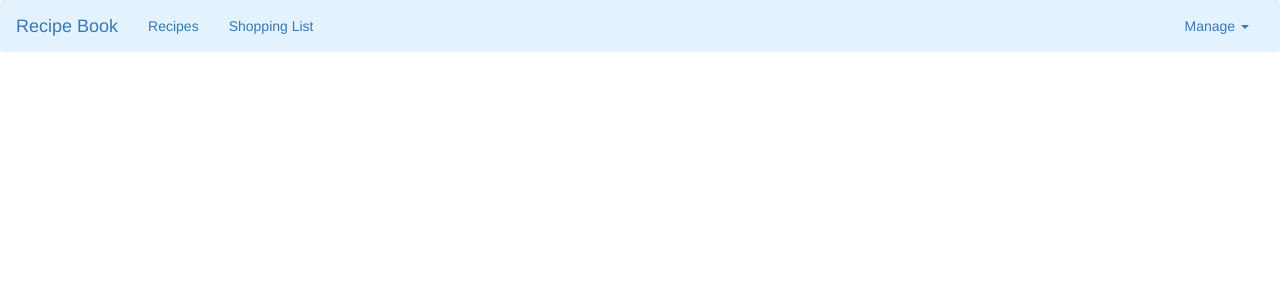
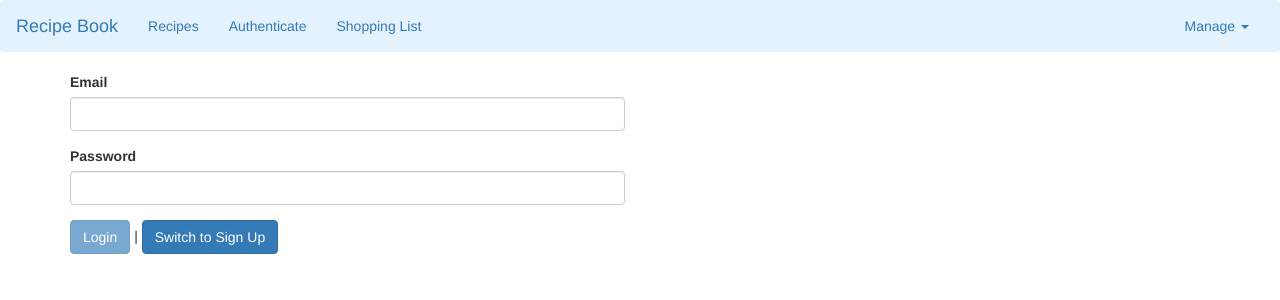
Before and after one commit to younesturki/AngularProject, an Angular app: page /auth in a window 1280 px wide. Before the commit this address led to /. Shown: the top 300 px of the page. Built offline with nearby package versions, Linux system fonts and the light colour scheme.

Commit message:
authenticate

```diff
--- a/src/app/app-routing.module.ts
+++ b/src/app/app-routing.module.ts
@@ -6,6 +6,7 @@ import { RecipeDetailComponent } from "./recipes/recipe-detail/recipe-detail.com
 import { RecipeStartComponent } from "./recipes/recipe-start/recipe-start.component";
 import { RecipeEditComponent } from "./recipes/recipe-edit/recipe-edit.component";
 import { RecipesResolverService } from "./recipes/recipes-resolver.service";
+import { AuthComponent } from "./auth/auth.component";
 
 const appRoutes: Routes = [
     {path: '' , redirectTo: '/recipes', pathMatch: 'full'},
@@ -16,6 +17,7 @@ const appRoutes: Routes = [
        { path: ':id/edit' , component: RecipeEditComponent, resolve: [RecipesResolverService] }
     ] },
     {path: 'shopping-list' , component: ShoppingListComponent },
+    {path: 'auth', component: AuthComponent },
 ]
 
 @NgModule({
--- a/src/app/app.module.ts
+++ b/src/app/app.module.ts
@@ -17,6 +17,7 @@ import { AppRoutingModule } from './app-routing.module';
 import { RecipeStartComponent } from './recipes/recipe-start/recipe-start.component';
 import { RecipeEditComponent } from './recipes/recipe-edit/recipe-edit.component';
 import { recipeService } from './recipes/recipe.service';
+import { AuthComponent } from './auth/auth.component';
 
 @NgModule({
   declarations: [
@@ -30,7 +31,8 @@ import { recipeService } from './recipes/recipe.service';
     ShoppingEditComponent,
     DropdownDirective,
     RecipeStartComponent,
-    RecipeEditComponent
+    RecipeEditComponent,
+    AuthComponent
   ],
   imports: [
     BrowserModule,
--- /dev/null
+++ b/src/app/auth/auth.component.html
@@ -0,0 +1,33 @@
+<div class="row">
+    <div class="col-xs-12 col-md-6 col-offset-3">
+        <form #authForm="ngForm" (ngSubmit)="onSubmit(authForm)">
+            <div class="form-group">
+                <label for="email">Email</label>
+                <input
+                    type="email"
+                    id="email"
+                    class="form-control"
+                    ngModel
+                    name="email"
+                    required
+                    email>
+            </div>
+            <div class="form-group">
+                <label for="password">Password</label>
+                <input
+                    type="password"
+                    id="password"
+                    class="form-control"
+                    ngModel
+                    name="password"
+                    required
+                    minlength="6">
+            </div>
+            <div>
+                <button class="btn btn-primary" type="submit" [disabled]="!authForm.valid">
+                    {{ isLoginMode ? 'Login' : 'Sign Up'}}</button> |
+                <button class="btn btn-primary" type="button" (click)="onSwitchMode()">Switch to {{ isLoginMode ? 'Sign Up' : 'Login' }}</button>
+            </div>
+        </form>
+    </div>
+</div>
--- /dev/null
+++ b/src/app/auth/auth.component.ts
@@ -0,0 +1,19 @@
+import { Component } from "@angular/core";
+import { NgForm } from "@angular/forms";
+
+@Component({
+    selector: 'app-auth',
+    templateUrl: './auth.component.html'
+})
+export class AuthComponent {
+    isLoginMode = true;
+
+    onSwitchMode() {
+        this.isLoginMode = !this.isLoginMode;
+    }
+
+    onSubmit(form: NgForm) {
+        console.log(form.value);
+        form.reset();
+    }
+}
--- a/src/app/header/header.component.html
+++ b/src/app/header/header.component.html
@@ -9,6 +9,7 @@
         <div class="navbar-collapse" [class.collapse]="collapsed" (window:resize)="collapsed = true">
             <ul class="nav navbar-nav">
                 <li routerLinkActive="active"><a routerLink="/recipes">Recipes</a></li>
+                <li routerLinkActive="active"><a routerLink="/auth">Authenticate</a></li>
                 <li routerLinkActive="active"><a routerLink="/shopping-list">Shopping List</a></li>
             </ul>
             <ul class="nav navbar-nav navbar-right">
```
Lines whose indentation alone changed are shown as unchanged.
